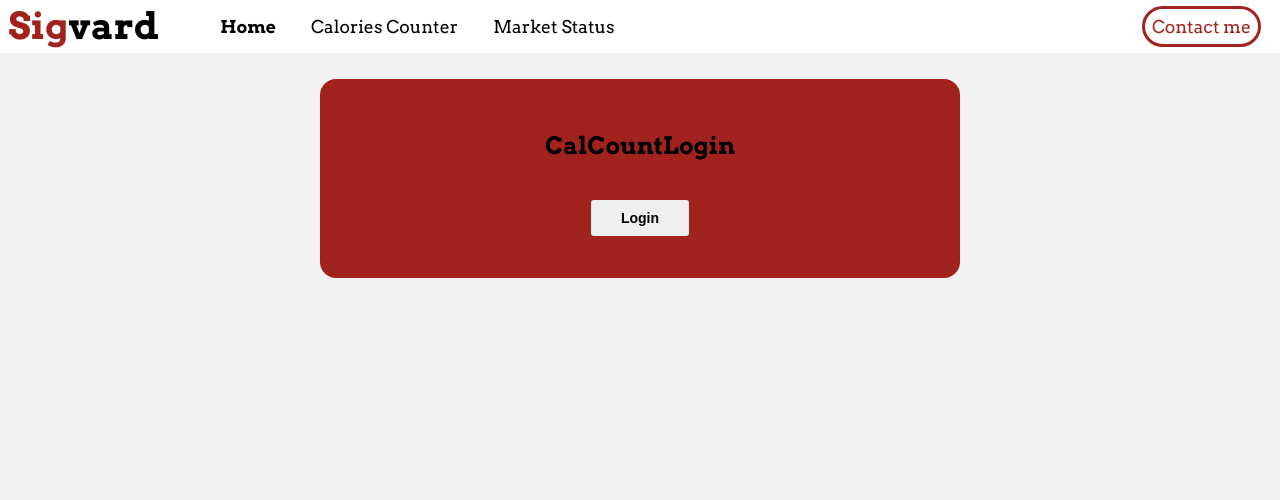
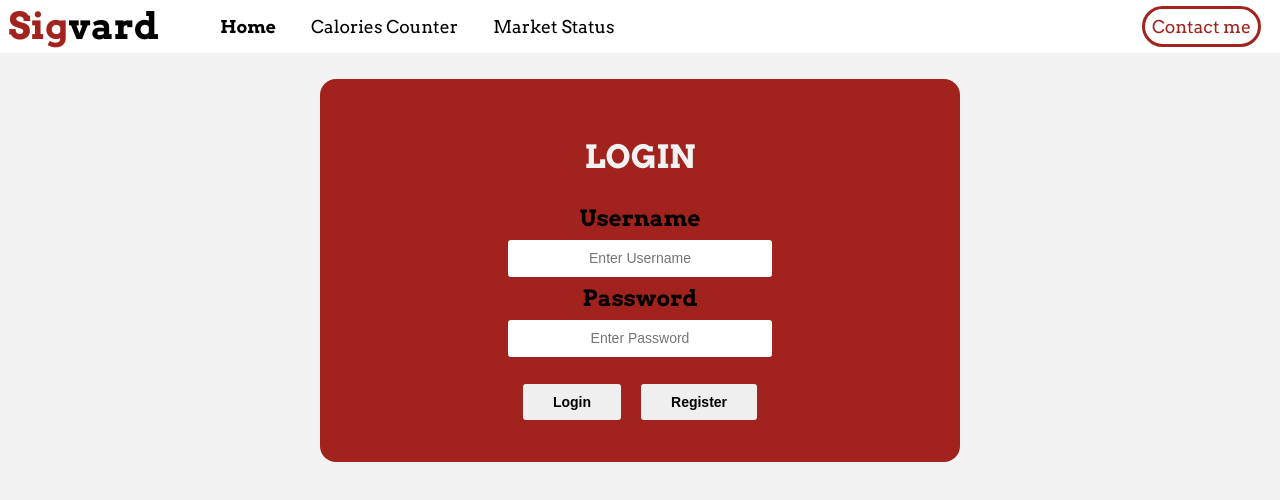
Before and after one commit to SebastianSigvard/portfolio, a React (Create React App) app: page /cal-count in a window 1280 px wide. Shown: the top 500 px of the page. Built offline with nearby package versions, Linux system fonts and the light colour scheme; the HTML template or start-up script is replaced by a standard one.

Commit message:
navigation through app login and registration

```diff
--- a/src/cal-counter/CalCounter.js
+++ b/src/cal-counter/CalCounter.js
@@ -43,28 +43,36 @@ class CalCountApp extends React.Component {
 }
 
 class CalCountLogin extends React.Component {
-  constructor(props){
-    super(props);
-
-    this.state = {
-        token : '',
-    }
-  }
-
   render(){
     return(
-    <div>
-      <h1>CalCountLogin</h1>
-      <button onClick={this.props.handleLogin}>Login</button>
-    </div>);
+      <div className="container">
+        <h2>LOGIN</h2>
+        <form id="login-form" className="main-panel">
+            <label><strong>Username</strong></label>
+            <br/>
+            <input id="user-name" type="text" placeholder="Enter Username" name="username" required/>
+            <br/>
+            <label><strong>Password</strong></label>
+            <br/>
+            <input id="password" type="password" placeholder="Enter Password" name="password" required/>
+            <br/>
+            <button id="submit-button" type="submit" onClick={this.props.handleLogin}>Login</button>
+            <button id="go-registration-button" onClick={this.props.handleGoToRegister}>Register</button>
+        </form>
+      </div>
+    );
   }
 }
 
-// class CalCountRegister extends React.Component {
-//   render(){
-//     return(<h1>CalCountRegister</h1>);
-//   }
-// }
+class CalCountRegister extends React.Component {
+  render(){
+    return(
+      <div>
+        <h1>CalCountRegister</h1>
+        <button id="go-login-button" onClick={this.props.handleGoToLogin}>Login</button>
+      </div>);
+  }
+}
 
 export default class CalCounter extends React.Component {
   constructor(){
@@ -72,9 +80,12 @@ export default class CalCounter extends React.Component {
 
     this.state = {
         token : localStorage.getItem('token'),
+        onLogin: true
     }
     this.handleLogin = this.handleLogin.bind(this);
     this.handleLogout = this.handleLogout.bind(this);
+    this.handleGoToRegister = this.handleGoToRegister.bind(this);
+    this.handleGoToLogin = this.handleGoToLogin.bind(this);
   }
 
   handleLogin(){
@@ -87,11 +98,20 @@ export default class CalCounter extends React.Component {
     this.setState({token: ''});
   }
 
+  handleGoToRegister(){
+    this.setState({onLogin: false});
+  }
+
+  handleGoToLogin(){
+    this.setState({onLogin: true});
+  }
+
   render(){
     return (
       <section className="hero-calcount">
         {this.state.token && <CalCountApp handleLogout={this.handleLogout}/>}
-        {!this.state.token && <CalCountLogin handleLogin={this.handleLogin}/>}
+        {!this.state.token && this.state.onLogin && <CalCountLogin handleLogin={this.handleLogin} handleGoToRegister={this.handleGoToRegister}/>}
+        {!this.state.token && !this.state.onLogin && <CalCountRegister handleGoToLogin={this.handleGoToLogin}/>}
       </section>
     );
   }
```
